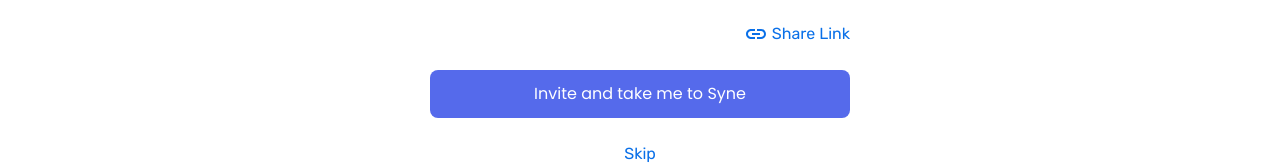
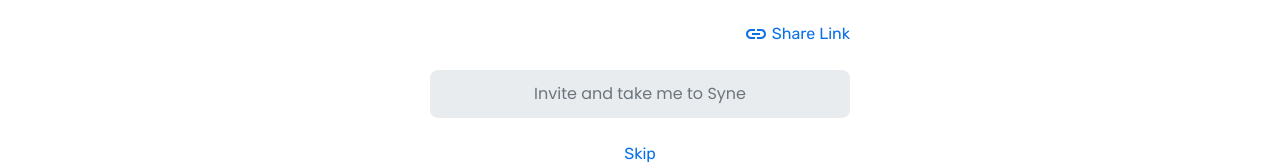
Before and after one commit to jeannyinthelamp/sycamore.ai, a React (Create React App) app: page /onboarding_5 in a window 1280 px wide. Shown: the part 408-576 px from the top of the page. Built offline with nearby package versions, Linux system fonts and the light colour scheme; a web font is replaced by a local one.

Commit message:
Add disabledState for Onboarding_5

```diff
--- a/src/Pages/Onboarding/Onboarding_5.js
+++ b/src/Pages/Onboarding/Onboarding_5.js
@@ -15,7 +15,15 @@ import exit from "../../Assets/Icons/Onboarding_Icons/exit.svg"
 export default function Onboarding_5() {
   const [emails, setEmails] = useState([]);
   const [focused, setFocused] = useState(false);
+  const [disabled, setDisabled] = useState(true);
   const [showLinkAlert, setShowLinkAlert] = useState(false);
+
+  const handleEmailChange = (_emails) => {
+    setEmails(_emails);
+
+    // Check if emails array is not empty
+    setDisabled(_emails.length === 0);
+  };
 
   // Safari has an issue where its difficult to change input border-radius. This function detects a users browser, then injects classNames into create an outline
   function detectBrowser() {
@@ -46,9 +54,7 @@ export default function Onboarding_5() {
             placeholder='johndoe@gmail.com, janedoe@gmail.com, ...'
             className={`${detectBrowser()}`}
             emails={emails}
-            onChange={(_emails) => {
-              setEmails(_emails);
-            }}
+            onChange={handleEmailChange}
             autoFocus={true}
             onFocus={() => setFocused(true)}
             onBlur={() => setFocused(false)}
@@ -81,7 +87,7 @@ export default function Onboarding_5() {
           <Onboarding_Skip_Continue_Btns
             formId=''
             btnText='Invite and take me to Syne'
-            disabled={false}
+            disabledState={disabled} // Set the disabled prop based on the state
             modalPosition='top-[160px]'
             message='Are you sure you want to skip?'
             skipToPage='/onboarding_7'
```
